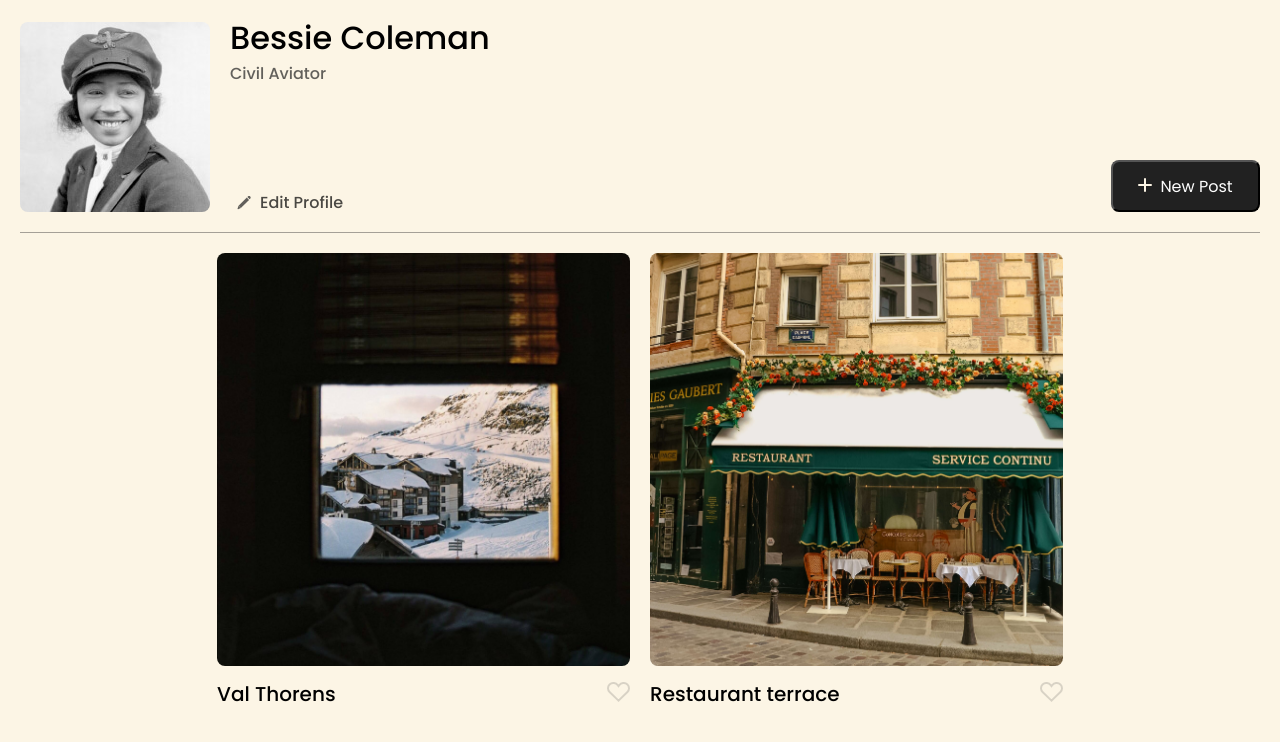
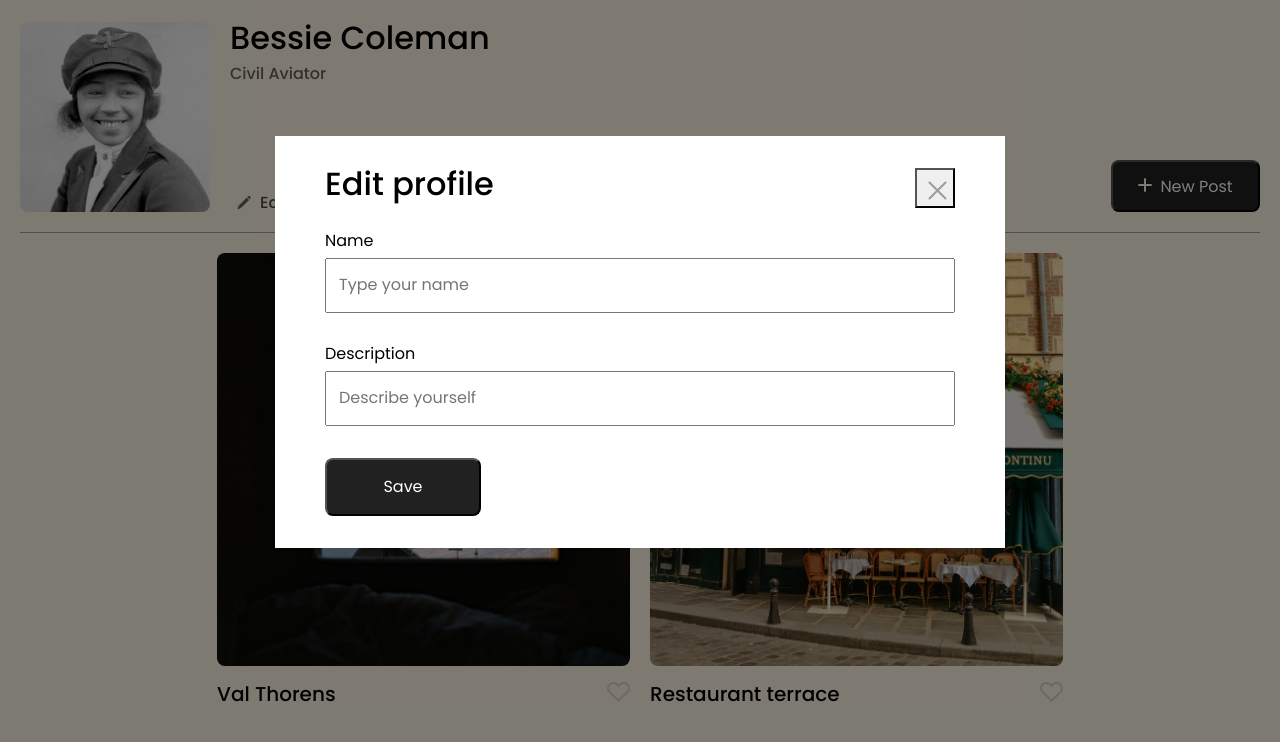
Before and after one commit to 3clipser/se_project_spots, a plain HTML site: page index.html in a window 1280 px wide. Shown: the part 58-800 px from the top of the page. Drawn offline with Linux system fonts and the light colour scheme.

Commit message:
New update to my project

```diff
--- /dev/null
+++ b/blocks/modal.css
@@ -0,0 +1,90 @@
+.modal {
+  position: fixed;
+  top: 0;
+  left: 0;
+  bottom: 0;
+  right: 0;
+  background-color: rgba(0, 0, 0, 0.5);
+  display: flex;
+  flex-direction: column;
+  align-items: center;
+  justify-content: center;
+  visibility: hidden;
+  padding: 0 20px;
+}
+
+.modal_opened {
+  visibility: visible;
+}
+
+.modal__container {
+  background: #fff;
+  padding: 32px 50px;
+  max-width: 730px;
+  position: relative;
+  width: 100%;
+  box-sizing: border-box;
+}
+
+.modal__close-btn {
+  position: absolute;
+  top: 32px;
+  right: 50px;
+  width: 40px;
+  height: 40px;
+  background-image: url(../images/close.svg);
+}
+
+.modal__title {
+  margin: 0 0 32px;
+  font-weight: 500;
+  font-size: 32px;
+  line-height: 1;
+}
+
+.modal__label {
+  display: flex;
+  flex-direction: column;
+  gap: 8px;
+  margin-bottom: 32px;
+}
+
+.modal__input {
+  padding: 16px 12px;
+}
+
+.modal__submit-btn {
+  width: 156px;
+  padding: 18px 0;
+  background: rgba(33, 33, 33, 1);
+  border-radius: 8px;
+  color: #fff;
+}
+
+@media screen and (max-width: 627px) {
+  .modal {
+    padding: 0 10px;
+  }
+
+  .modal__container {
+    padding: 12px;
+  }
+
+  .modal__title {
+    font-size: 20px;
+    margin: 10px 0 34px;
+  }
+
+  .modal__close-btn {
+    top: 12px;
+    right: 12px;
+  }
+
+  .modal__label {
+    margin-bottom: 24px;
+  }
+
+  .modal__submit-btn {
+    width: 100%;
+  }
+}
--- a/index.html
+++ b/index.html
@@ -115,6 +115,33 @@
       <footer class="footer page__section">
         <p class="footer__copyright">2024 &copy; Spots</p>
       </footer>
+      <div class="modal modal_opened">
+        <div class="modal__container">
+          <button type="submit" class="modal__close-btn"></button>
+          <h2 class="modal__title">Edit profile</h2>
+          <form name="edit-profile" class="modal__form">
+            <label for="name" class="modal__label">
+              Name
+              <input
+                id="name"
+                type="text"
+                class="modal__input"
+                placeholder="Type your name"
+              />
+            </label>
+            <label for="description" class="modal__label">
+              Description
+              <input
+                id="description"
+                type="text"
+                class="modal__input"
+                placeholder="Describe yourself"
+              />
+            </label>
+            <button type="submit" class="modal__submit-btn">Save</button>
+          </form>
+        </div>
+      </div>
     </div>
     <script defer src="./script/index.js"></script>
   </body>
--- a/pages/index.css
+++ b/pages/index.css
@@ -7,3 +7,4 @@
 @import url(../blocks/cards.css);
 @import url(../blocks/card.css);
 @import url(../blocks/footer.css);
+@import url(../blocks/modal.css);
```
Also changed, not shown: images/close.svg (added).
